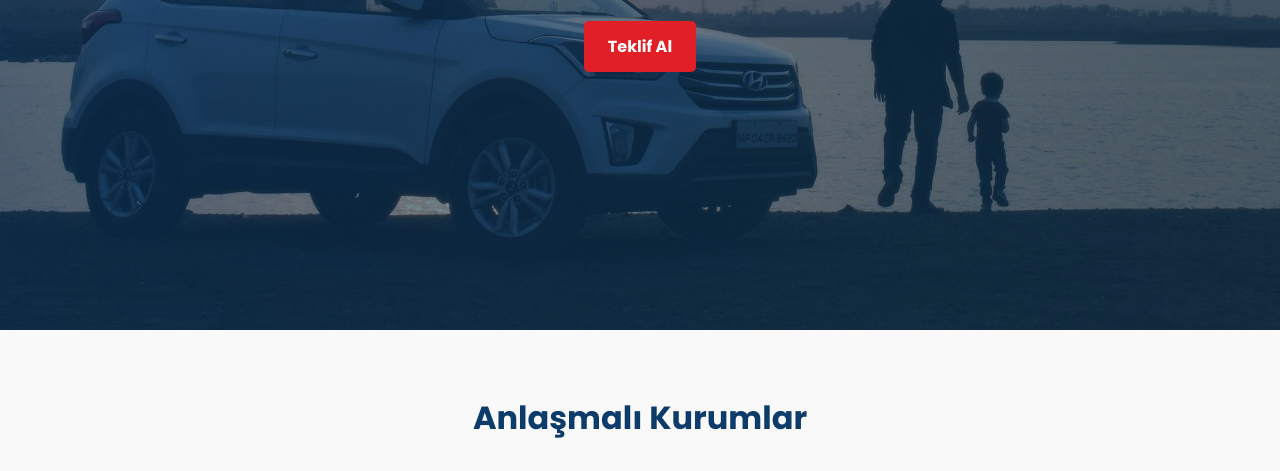
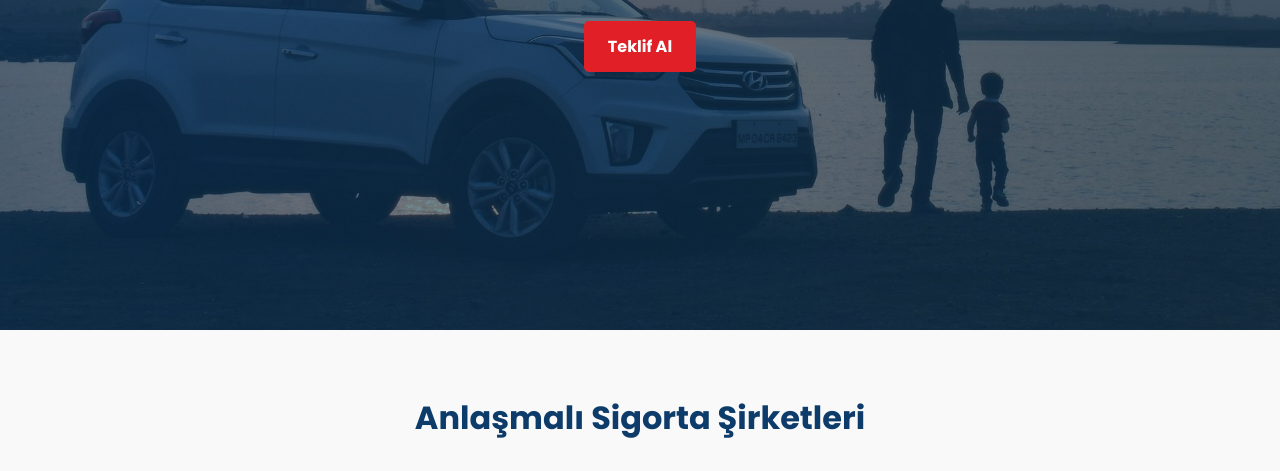
Before and after one commit to abdullahbaspinar/semerci_sigorta, a plain HTML site: page index.html in a window 1280 px wide. Shown: the part 470-941 px from the top of the page. Drawn offline with nearby package versions, Linux system fonts and the light colour scheme; a script that the page names is missing.

Commit message:
sigorta şirket

```diff
--- a/index.html
+++ b/index.html
@@ -77,7 +77,7 @@ setInterval(() => {
 
 <section class="partners">
   <div class="container">
-    <h2 data-aos="fade-up">Anlaşmalı Kurumlar</h2>
+    <h2 data-aos="fade-up">Anlaşmalı Sigorta Şirketleri</h2>
     <div class="logos-slider" data-aos="fade-up">
       <div class="logos-track">
         <img src="images/partners_logo/Allianz.svg" alt="Allianz">
```
